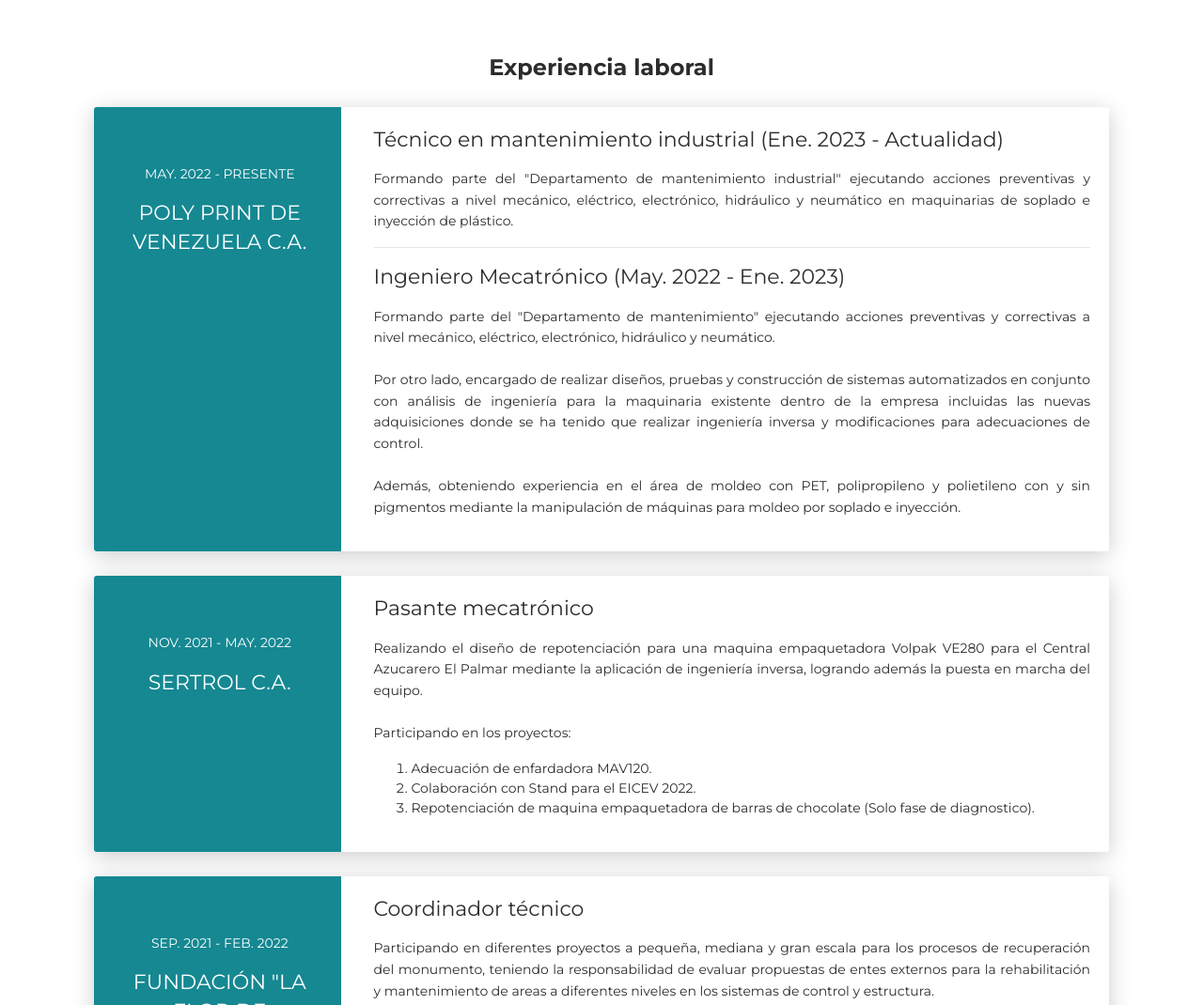
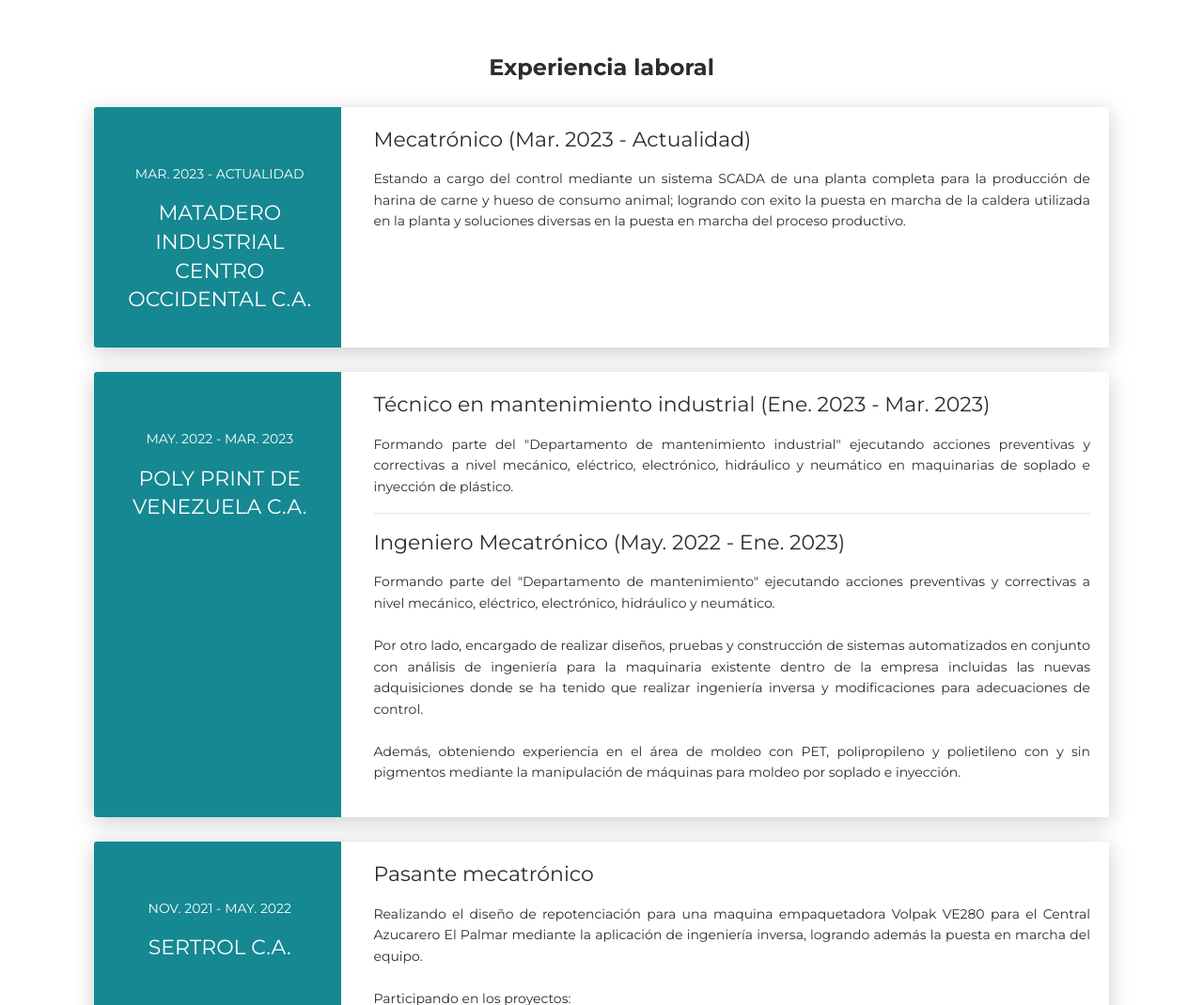
Before and after one commit to JLykos/prueba, a plain HTML site: page docs/index.html in a window 1280 px wide. Shown: the part 1280-2350 px from the top of the page at 94% size. Drawn offline with Linux system fonts and the light colour scheme.

Commit message:
Update index.html

```diff
--- a/docs/index.html
+++ b/docs/index.html
@@ -111,13 +111,29 @@
       <div class="row">
         <div class="col-md-3 bg-primary" data-aos="fade-right" data-aos-offset="50" data-aos-duration="500">
           <div class="card-body cc-experience-header">
-            <p>May. 2022 - Presente</p>
+            <p>Mar. 2023 - Actualidad</p>
+            <div class="h5">Matadero Industrial Centro Occidental C.A.</div>
+          </div>
+        </div>
+        <div class="col-md-9" data-aos="fade-left" data-aos-offset="50" data-aos-duration="500">
+          <div class="card-body">
+            <div class="h5">Mecatrónico (Mar. 2023 - Actualidad)</div>
+            <p style="text-align: justify;">Estando a cargo del control mediante un sistema SCADA de una planta completa para la producción de harina de carne y hueso de consumo animal; logrando con exito la puesta en marcha de la caldera utilizada en la planta y soluciones diversas en la puesta en marcha del proceso productivo.</p>
+          </div>
+        </div>
+      </div>
+    </div>
+    <div class="card">
+      <div class="row">
+        <div class="col-md-3 bg-primary" data-aos="fade-right" data-aos-offset="50" data-aos-duration="500">
+          <div class="card-body cc-experience-header">
+            <p>May. 2022 - Mar. 2023</p>
             <div class="h5">Poly Print de Venezuela C.A.</div>
           </div>
         </div>
         <div class="col-md-9" data-aos="fade-left" data-aos-offset="50" data-aos-duration="500">
           <div class="card-body">
-            <div class="h5">Técnico en mantenimiento industrial (Ene. 2023 - Actualidad)</div>
+            <div class="h5">Técnico en mantenimiento industrial (Ene. 2023 - Mar. 2023)</div>
             <p style="text-align: justify;">Formando parte del "Departamento de mantenimiento industrial" ejecutando acciones preventivas y correctivas a nivel mecánico, eléctrico, electrónico, hidráulico y neumático en maquinarias de soplado e inyección de plástico.</p>
             <hr>
             <div class="h5">Ingeniero Mecatrónico (May. 2022 - Ene. 2023)</div>
```
